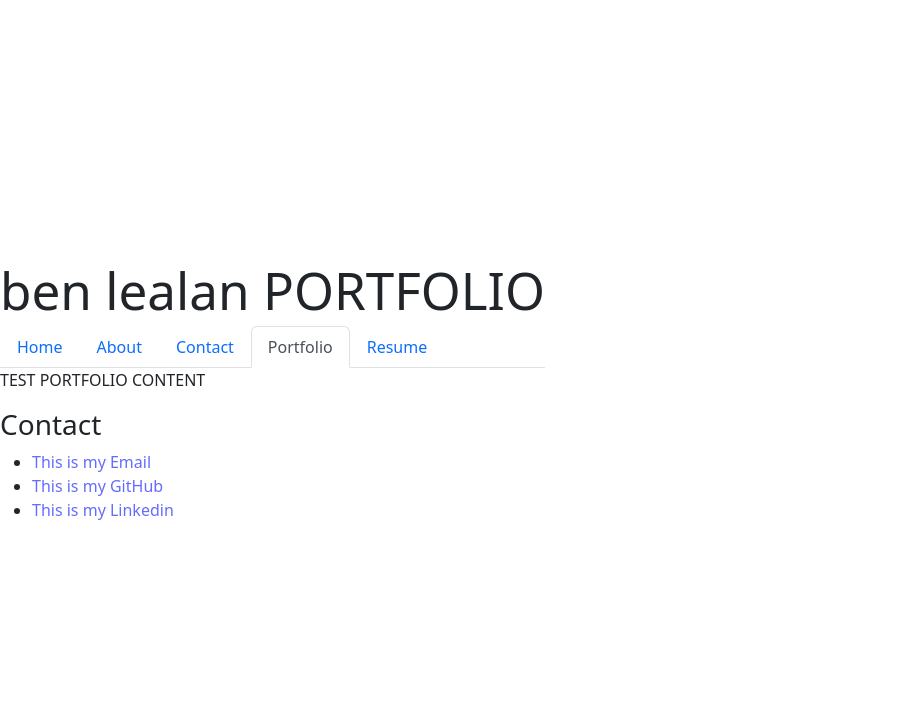
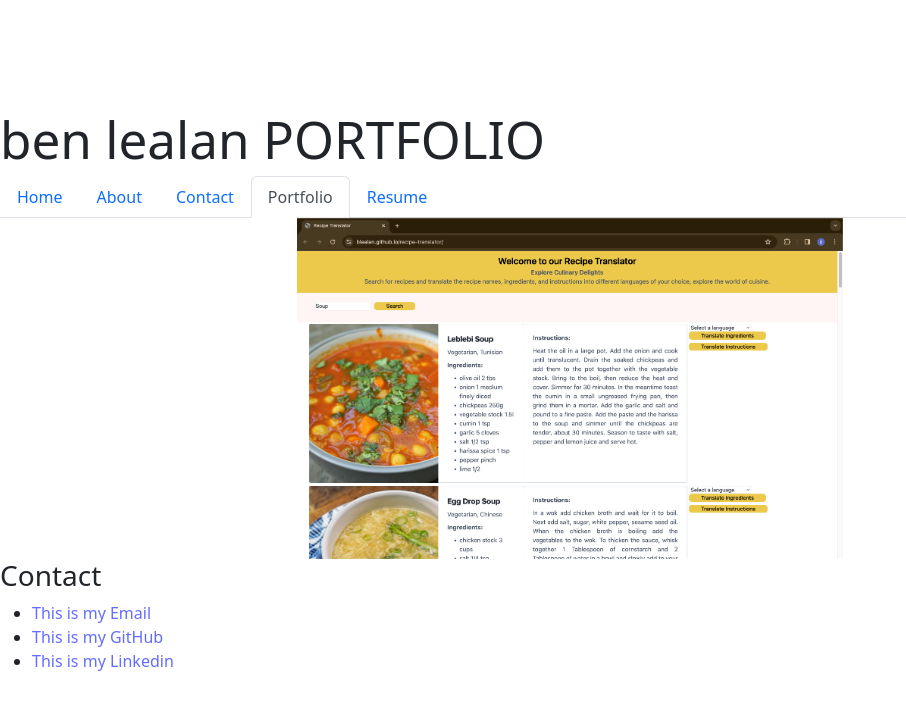
Before and after one commit to BLealan/react-portfolio-b-lealan, a React (Vite) app: page /Portfolio in a window 1280 px wide. Shown: the top 710 px of the page, without its empty margins (0-906 px from the left). Built offline with nearby package versions, Linux system fonts and the light colour scheme.

Commit message:
portfolio image template

```diff
--- /dev/null
+++ b/src/components/UI/portfolioStyle.css
@@ -0,0 +1,39 @@
+.container {
+    position: relative;
+    width: 50%;
+  }
+
+  .image {
+    opacity: 1;
+    display: block;
+    width: 100%;
+    height: auto;
+    transition: .5s ease;
+    backface-visibility: hidden;
+  }
+
+  .middle {
+    transition: .5s ease;
+    opacity: 0;
+    position: absolute;
+    top: 50%;
+    left: 50%;
+    transform: translate(-50%, -50%);
+    -ms-transform: translate(-50%, -50%);
+    text-align: center;
+  }
+
+  .container:hover .image {
+    opacity: 0.3;
+  }
+
+  .container:hover .middle {
+    opacity: 1;
+  }
+
+  .text {
+    background-color: #04AA6D;
+    color: white;
+    font-size: 16px;
+    padding: 16px 32px;
+  }
--- a/src/pages/PortfolioPage.jsx
+++ b/src/pages/PortfolioPage.jsx
@@ -1,9 +1,14 @@
+import '../components/UI/portfolioStyle.css'
+
 export default function PortfolioPage() {
     return (
         <div>
-            <p>
-                TEST PORTFOLIO CONTENT
-            </p>
+            <div className="container">
+                <img src="../src/assets/project-recipe.png" alt="recipe-translator" className="image"/>
+                <div className="middle">
+                    <div class="text"><a href='https://blealan.github.io/recipe-translator/'>GitHub</a> / <a href='https://github.com/BLealan/recipe-translator'>Deployed Link</a></div>
+                </div>
+            </div>
         </div>
     );
 }
```
Also changed, not shown: src/assets/project-recipe.png (added), 1 other file (tests, documents, lock files or other folders).
